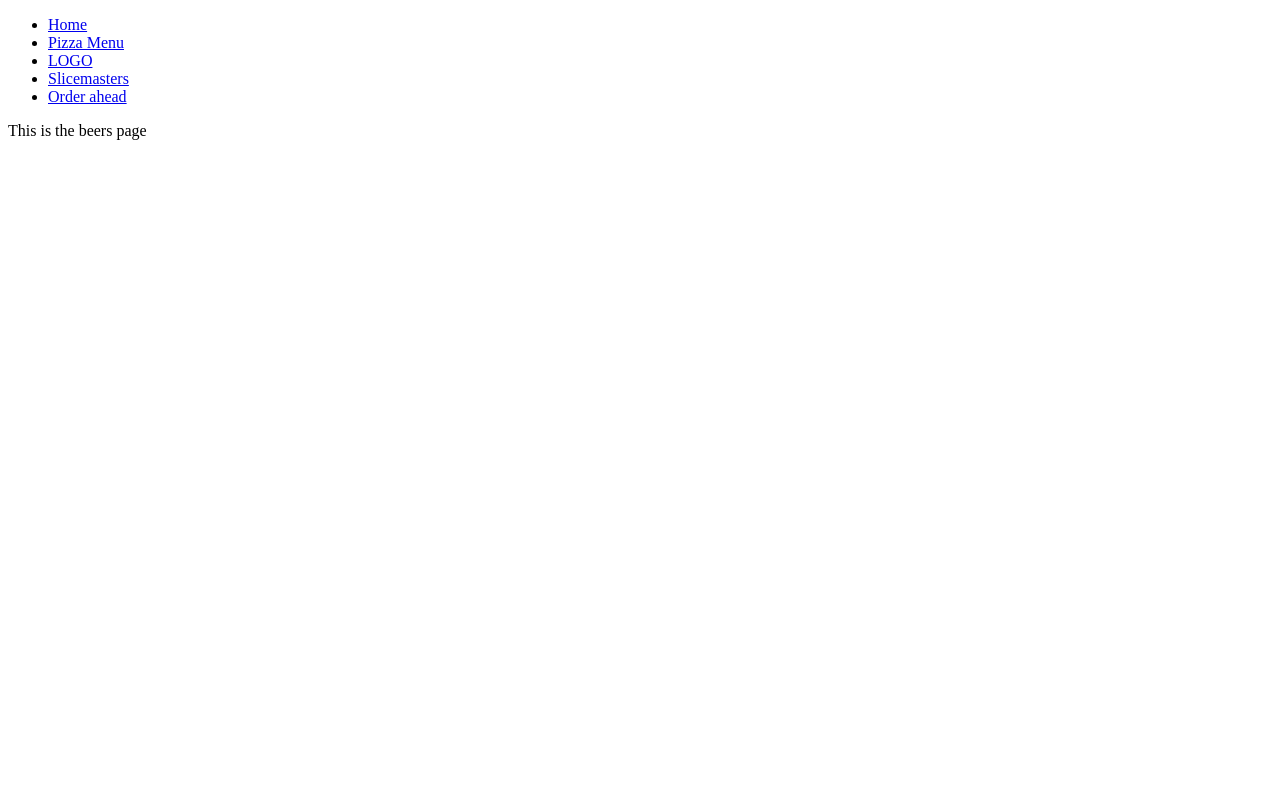
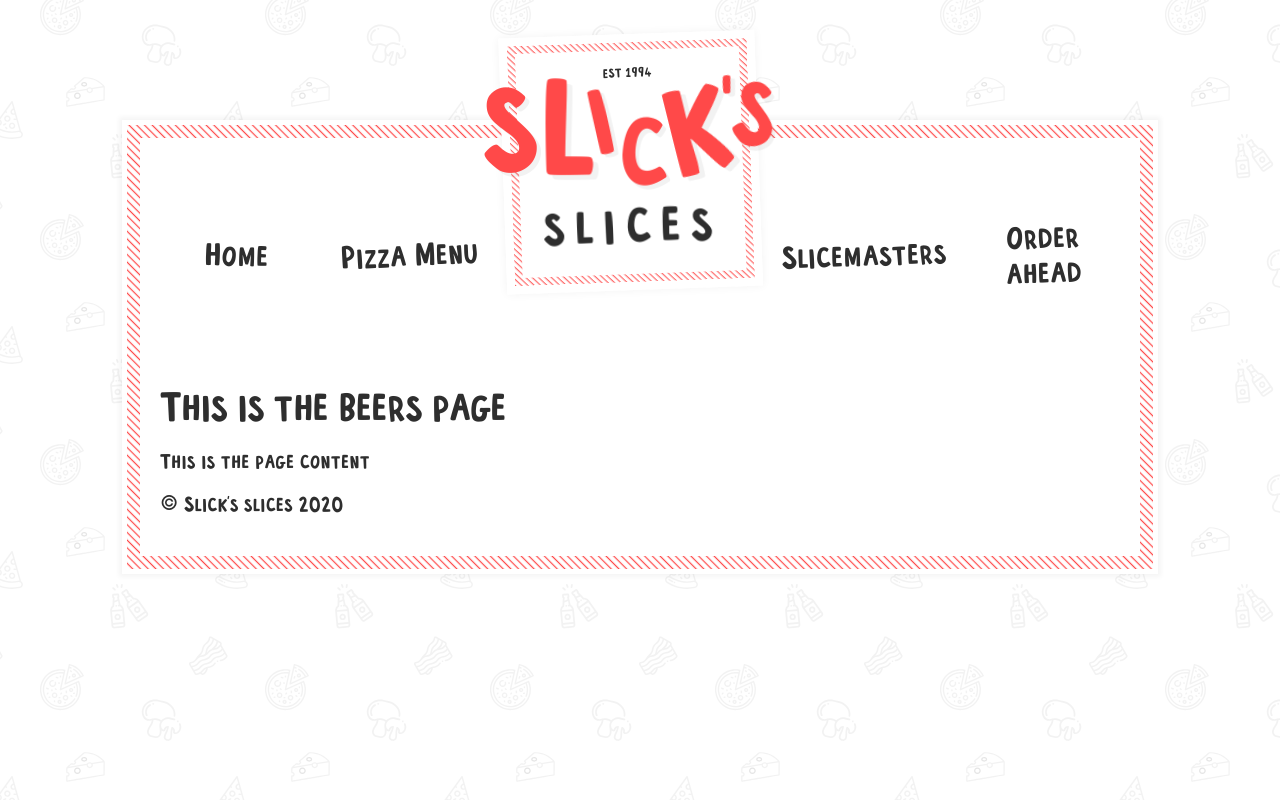
Before and after one commit to bolohori/master-gatsby, a Gatsby site in the folder gatsby/: page /beers in a window 1280 px wide. Built offline with nearby package versions, Linux system fonts and the light colour scheme; Gatsby itself is replaced by a stand-in of ours.

Commit message:
Layouts, Styled Components, Sanity CMS schemas & content

```diff
--- /dev/null
+++ b/gatsby/gatsby-browser.js
@@ -0,0 +1,6 @@
+import React from 'react';
+import Layout from './src/components/Layout';
+
+export function wrapPageElement({ element, props }) {
+  return <Layout {...props}>{element}</Layout>;
+}
--- /dev/null
+++ b/gatsby/gatsby-ssr.js
@@ -0,0 +1,6 @@
+import React from 'react';
+import Layout from './src/components/Layout';
+
+export function wrapPageElement({ element, props }) {
+  return <Layout {...props}>{element}</Layout>;
+}
--- /dev/null
+++ b/gatsby/src/components/Footer.js
@@ -0,0 +1,9 @@
+import React from 'react';
+
+export default function Footer() {
+  return (
+    <footer>
+      <p>&copy; Slick's slices {new Date().getFullYear()}</p>
+    </footer>
+  );
+}
--- /dev/null
+++ b/gatsby/src/components/Layout.js
@@ -0,0 +1,45 @@
+import React from 'react';
+import styled from 'styled-components';
+import 'normalize.css';
+import Nav from './Nav';
+import Footer from './Footer';
+import GlobalStyles from '../styles/GlobalStyles';
+import Typography from '../styles/Typography';
+import stripes from '../assets/images/stripes.svg';
+
+const SiteBorderStyles = styled.div`
+  max-width: 1000px;
+  margin: 12rem auto 4rem auto;
+  margin-top: clamp(2rem, 10vw, 12rem);
+  background: white url(${stripes});
+  background-size: 1500px;
+  padding: 5px;
+  padding: clamp(5px, 1vw, 25px);
+  box-shadow: 0 0 5px 3px rgba(0, 0, 0, 0.044);
+  border: 5px solid white;
+  @media (max-width: 1100px) {
+    margin-left: 1.5rem;
+    margin-right: 1.5rem;
+  }
+`;
+const ContentStyles = styled.div`
+  background: white;
+  padding: 2rem;
+`;
+
+export default function Layout({ children }) {
+  return (
+    <>
+      <GlobalStyles />
+      <Typography />
+      <SiteBorderStyles>
+        <ContentStyles>
+          <Nav />
+          {children}
+          <p>This is the page content</p>
+          <Footer />
+        </ContentStyles>
+      </SiteBorderStyles>
+    </>
+  );
+}
--- /dev/null
+++ b/gatsby/src/components/Logo.js
@@ -0,0 +1,121 @@
+import React from 'react';
+import styled from 'styled-components';
+import stripes from '../assets/images/stripes.svg';
+
+const LogoStyles = styled.div`
+  /* This value controls the entire size of the logo*/
+  font-size: 6px;
+  font-size: clamp(1px, 0.65vw, 8px);
+  width: 30em;
+  height: 30em;
+  box-shadow: 0 0 10px rgba(0, 0, 0, 0.05);
+  margin: 0;
+  --borderSize: 1em;
+  background: white url(${stripes});
+  background-size: 150em;
+  border: var(--borderSize) solid white;
+  display: flex;
+  .inner {
+    margin: var(--borderSize);
+    flex: 1;
+    background: white;
+    display: grid;
+    grid-template-rows: 20% 1fr 1fr;
+    align-content: center;
+  }
+  .est {
+    font-size: 1.5em;
+    align-self: center;
+  }
+  h1 {
+    display: grid;
+    grid-template-rows: 8fr 2fr;
+    align-items: center;
+    margin: 0;
+    grid-row: 2 / span 2;
+    grid-gap: 2em;
+    transform: translateY(-0.7em);
+  }
+
+  .slices {
+    font-size: 3.2em;
+    letter-spacing: 0.2em;
+    transform: translateY(-0.15em);
+  }
+  .slicks {
+    transform: scale(1.4);
+    display: block;
+    text-shadow: 0.18em 0.18em 0 rgba(0, 0, 0, 0.05);
+    perspective: 100px;
+  }
+  .letter {
+    font-size: 5em;
+    color: var(--red);
+    --scale: 1;
+    --rotate: -10deg;
+    --translateX: 0;
+    --translateY: 0;
+    --rotateX: 0deg;
+    transform: scale(var(--scale)) rotate(var(--rotate))
+      translateX(var(--translateX)) translateY(var(--translateY))
+      rotateX(var(--rotateX));
+    display: inline-block;
+    line-height: 1;
+    transition: transform 0.3s;
+    &.S {
+      --translateX: -0.05;
+    }
+    &.l {
+      --rotate: 2deg;
+      --scale: 1.4;
+      --translateX: 0.05em;
+      --translateY: -0.05em;
+    }
+    &.i {
+      --scale: 0.9;
+      --translateY: -0.1em;
+      --translateX: 0.1em;
+    }
+    &.c {
+      --rotate: 3deg;
+      --scale: 0.9;
+      --translateX: 0.1em;
+      --translateY: 0.23em;
+    }
+    &.k {
+      --rotate: -12deg;
+      --scale: 1.2;
+      --translateX: 0.06em;
+    }
+    &.apos {
+      --translateX: 0.1em;
+    }
+    &.s {
+      --rotate: 12deg;
+      --scale: 0.9;
+      --translateY: -0.14em;
+    }
+  }
+`;
+
+export default function Logo() {
+  return (
+    <LogoStyles className="logo">
+      <div className="inner">
+        <span className="est">EST 1994</span>
+        <h1>
+          <span className="slicks">
+            <span className="letter S">S</span>
+            <span className="letter l">l</span>
+            <span className="letter i">i</span>
+            <span className="letter c">c</span>
+            <span className="letter k">k</span>
+            <span className="letter apos">'</span>
+            <span className="letter s">s</span>
+          </span>
+          <span className="slices">slices</span>
+        </h1>
+      </div>
+    </LogoStyles>
+  );
+}
--- a/gatsby/src/components/Nav.js
+++ b/gatsby/src/components/Nav.js
@@ -1,5 +1,7 @@
 import React from 'react';
 import { Link, navigate } from 'gatsby';
+import styled from 'styled-components';
+import Logo from './Logo';
 
 // Imperative declaration to navigate to a page
 // The replace option from navigate gives the options to click back to a page - don't use buttons
@@ -12,9 +14,55 @@ import { Link, navigate } from 'gatsby';
 //   // 2. Change the page
 // }
 
+const NavStyles = styled.nav`
+  margin-bottom: 3rem;
+  .logo {
+    transform: translateY(-25%);
+    margin-top: -6rem;
+  }
+  ul {
+    margin: 0;
+    padding: 0;
+    text-align: center;
+    list-style: none;
+
+    display: grid;
+    grid-template-columns: 1fr 1fr auto 1fr 1fr;
+    grid-gap: 2rem;
+    align-items: center;
+  }
+  li {
+    --rotate: -2deg;
+    transform: rotate(var(--rotate));
+    order: 1;
+    &:nth-child(1) {
+      --rotate: 1deg;
+    }
+    &:nth-child(2) {
+      --rotate: -2.5deg;
+    }
+    &::nth-child(4) {
+      --rotate: 2.5deg;
+    }
+    &:hover {
+      --rotate: 3deg;
+    }
+  }
+  a {
+    font-size: 3rem;
+    text-decoration: none;
+    &:hover {
+      color: var(--red);
+    }
+    &[aria-current="page"] {
+      color: var(--red);
+    }
+  }
+`;
+
 export default function Nav() {
   return (
-    <nav>
+    <NavStyles>
       <ul>
         <li>
           {/* The link is declarative */}
@@ -24,7 +72,9 @@ export default function Nav() {
           <Link to="/pizzas">Pizza Menu</Link>
         </li>
         <li>
-          <Link to="/">LOGO</Link>
+          <Link to="/">
+            <Logo />
+          </Link>
         </li>
         <li>
           <Link to="/slicemasters">Slicemasters</Link>
@@ -38,7 +88,7 @@ export default function Nav() {
           </button>
         </li> */}
       </ul>
-    </nav>
+    </NavStyles>
   );
 }
 
--- a/gatsby/src/pages/404.js
+++ b/gatsby/src/pages/404.js
@@ -1,5 +1,9 @@
 import React from 'react';
 
 export default function FourOhFour() {
-  return <p>This page does not exist</p>;
+  return (
+    <>
+      <p>This page does not exist</p>;
+    </>
+  );
 }
--- a/gatsby/src/pages/beers.js
+++ b/gatsby/src/pages/beers.js
@@ -1,11 +1,9 @@
 import React from 'react';
-import Nav from '../components/Nav';
 
 export default function BeersPage() {
   return (
-    <div>
-      <Nav />
-      <p>This is the beers page</p>
-    </div>
+    <>
+      <h1>This is the beers page</h1>
+    </>
   );
 }
--- a/gatsby/src/pages/order.js
+++ b/gatsby/src/pages/order.js
@@ -2,8 +2,8 @@ import React from 'react';
 
 export default function OrderPage() {
   return (
-    <div>
-      <p>This is the order page</p>
-    </div>
+    <>
+      <h1>This is the order page</h1>
+    </>
   );
 }
--- a/gatsby/src/pages/pizzas.js
+++ b/gatsby/src/pages/pizzas.js
@@ -2,8 +2,8 @@ import React from 'react';
 
 export default function PizzasPage() {
   return (
-    <div>
-      <p>This is the pizzas page</p>
-    </div>
+    <>
+      <h1>This is the pizzas page</h1>
+    </>
   );
 }
--- /dev/null
+++ b/gatsby/src/styles/GlobalStyles.js
@@ -0,0 +1,86 @@
+import { createGlobalStyle } from 'styled-components';
+import bg from '../assets/images/bg.svg';
+import stripes from '../assets/images/stripes.svg';
+
+const GlobalStyles = createGlobalStyle`
+  :root {
+    --red: #FF4949;
+    --black: #2E2E2E;
+    --yellow: #ffc600;
+    --white: #fff;
+    --grey: #efefef;
+  }
+  html {
+    background-image: url(${bg});
+    background-size: 450px;
+    background-attachment: fixed;
+    font-size: 10px;
+  }
+
+  body {
+    font-size: 2rem;
+  }
+
+  fieldset {
+    border-color: rgba(0,0,0,0.1);
+    border-width: 1px;
+  }
+
+  button {
+    background: var(--red);
+    color: white;
+    border: 0;
+    padding: 0.6rem 1rem;
+    border-radius: 2px;
+    cursor: pointer;
+    --cast: 2px;
+    box-shadow: var(--cast) var(--cast) 0 var(--grey);
+    text-shadow: 0.5px 0.5px 0 rgba(0,0,0,0.2);
+    transition: all 0.2s;
+    &:hover {
+      --cast: 4px;
+    }
+  }
+
+  .gatsby-image-wrapper img[src*=base64\\,] {
+    image-rendering: -moz-crisp-edges;
+    image-rendering: pixelated;
+  }
+
+  /* Scrollbar Styles */
+  body::-webkit-scrollbar {
+    width: 12px;
+  }
+  html {
+    scrollbar-width: thin;
+    scrollbar-color: var(--red) var(--white);
+  }
+  body::-webkit-scrollbar-track {
+    background: var(--white);
+  }
+  body::-webkit-scrollbar-thumb {
+    background-color: var(--red) ;
+    border-radius: 6px;
+    border: 3px solid var(--white);
+  }
+
+  hr {
+    border: 0;
+    height: 8px;
+    background-image: url(${stripes});
+    background-size: 1500px;
+  }
+
+  img {
+    max-width: 100%;
+  }
+
+  .tilt {
+    transform: rotate(-2deg);
+    position: relative;
+    display: inline-block;
+  }
+
+`;
+
+export default GlobalStyles;
--- /dev/null
+++ b/gatsby/src/styles/Typography.js
@@ -0,0 +1,44 @@
+import { createGlobalStyle } from 'styled-components';
+
+import font from '../assets/fonts/frenchfries.woff';
+
+const Typography = createGlobalStyle`
+  @font-face {
+    font-family: FrenchFries;
+    src: url(${font});
+  }
+  html {
+    font-family: FrenchFries, -apple-system, BlinkMacSystemFont, 'Segoe UI', Roboto, Oxygen, Ubuntu, Cantarell, 'Open Sans', 'Helvetica Neue', sans-serif;
+    color: var(--black);
+  }
+  p, li {
+    letter-spacing: 0.5px;
+  }
+  h1,h2,h3,h4,h5,h6 {
+    font-weight: normal;
+    margin: 0;
+  }
+  a {
+    color: var(--black);
+    text-decoration-color: var(--red);
+    /* Chrome renders this weird with this font, so we turn it off */
+    text-decoration-skip-ink: none;
+  }
+  mark, .mark {
+    background: var(--yellow);
+    padding: 0 2px 2px 2px;
+    margin: 0;
+    display: inline;
+    line-height: 1;
+  }
+
+  .center {
+    text-align: center;
+  }
+
+  .tilt {
+    transform: rotate(-2deg);
+  }
+`;
+
+export default Typography;
--- a/sanity/sanity.json
+++ b/sanity/sanity.json
@@ -1,7 +1,7 @@
 {
   "root": true,
   "api": {
-    "projectId": "kutp3su7",
+    "projectId": "moqlfhmn",
     "dataset": "production"
   },
   "project": {
--- a/sanity/schemas/schema.js
+++ b/sanity/schemas/schema.js
@@ -3,10 +3,14 @@ import createSchema from 'part:@sanity/base/schema-creator';
 // Then import schema types from any plugins that might expose them
 import schemaTypes from 'all:part:@sanity/base/schema-type';
 // Then we give our schema to the builder and provide the result to Sanity
+import pizza from './pizza';
+import topping from './topping';
+import person from './person';
+
 export default createSchema({
   // We name our schema
   name: 'default',
   // Then proceed to concatenate our document type
   // to the ones provided by any plugins that are installed
-  types: schemaTypes.concat([]),
+  types: schemaTypes.concat([pizza, topping, person]),
 });
```
Also changed, not shown: gatsby/src/pages/index.js (+4 -5 lines), gatsby/src/pages/slicemasters.js (+3 -5 lines), sanity/components/PriceInput.js (added, +32 -0 lines), sanity/schemas/person.js (added, +39 -0 lines), sanity/schemas/pizza.js (added, +72 -0 lines), sanity/schemas/topping.js (added, +35 -0 lines).
